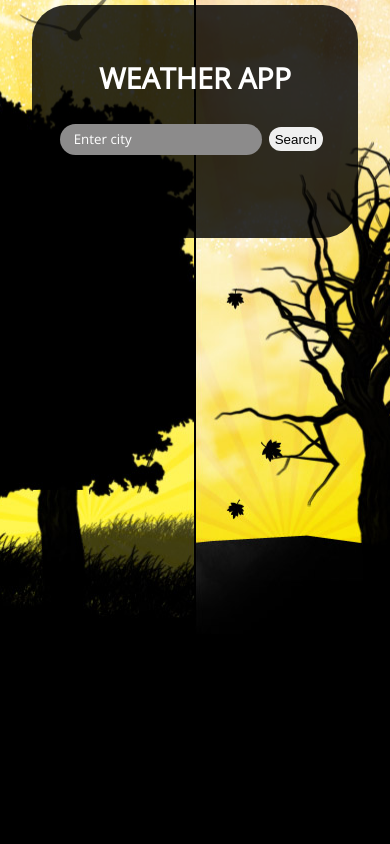
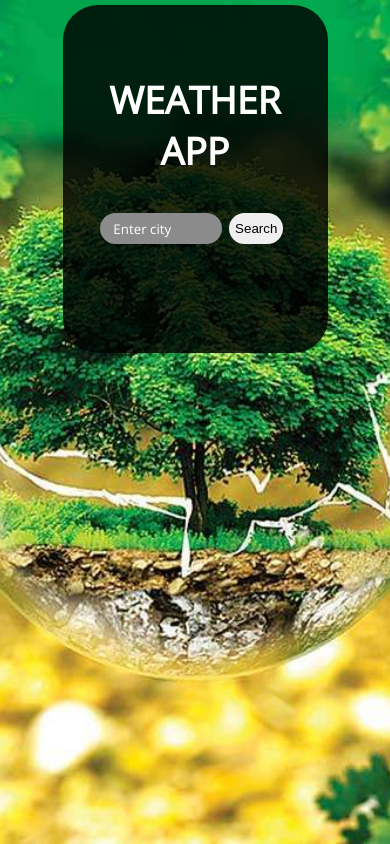
Before and after one commit to RumenKyulyumov/weather-app, a plain HTML site: page index.html in a window 390 px wide. Drawn offline with nearby package versions, Linux system fonts and the light colour scheme.

Commit message:
ADDING MEDIA QUERY

```diff
--- a/styles.css
+++ b/styles.css
@@ -9,8 +9,8 @@ body {
   font-size: 120%;
   background-image: url("./weather-pic.jpg");
   background-position: center center;
-  /* background-attachment: fixed; */
-  /* background-size: cover; */
+  background-attachment: fixed;
+  background-size: cover;
   background-repeat: no-repeat;
 }
 
@@ -25,6 +25,7 @@ body {
 }
 
 .search-box {
+  max-width: 100%;
   display: flex;
   justify-content: center;
   align-items: center;
@@ -34,7 +35,8 @@ button {
   margin: 0.5em;
   border-radius: 30px;
   border: none;
-  height: 1.8em;
+  height: 2.3em;
+  border: none;
 }
 
 button:hover {
@@ -64,3 +66,17 @@ h1.temp {
 ::placeholder {
   color: white;
 }
+
+@media screen and (max-width: 480px) {
+  body {
+    background-image: url("./weather-pic-small.jpg");
+    background-position: center center;
+    background-attachment: fixed;
+    background-size: cover;
+    background-repeat: no-repeat;
+  }
+  .main-window {
+    width: 50%;
+    font-size: 25px;
+  }
+}
```
Also changed, not shown: weather-pic-small.jpg (added).
